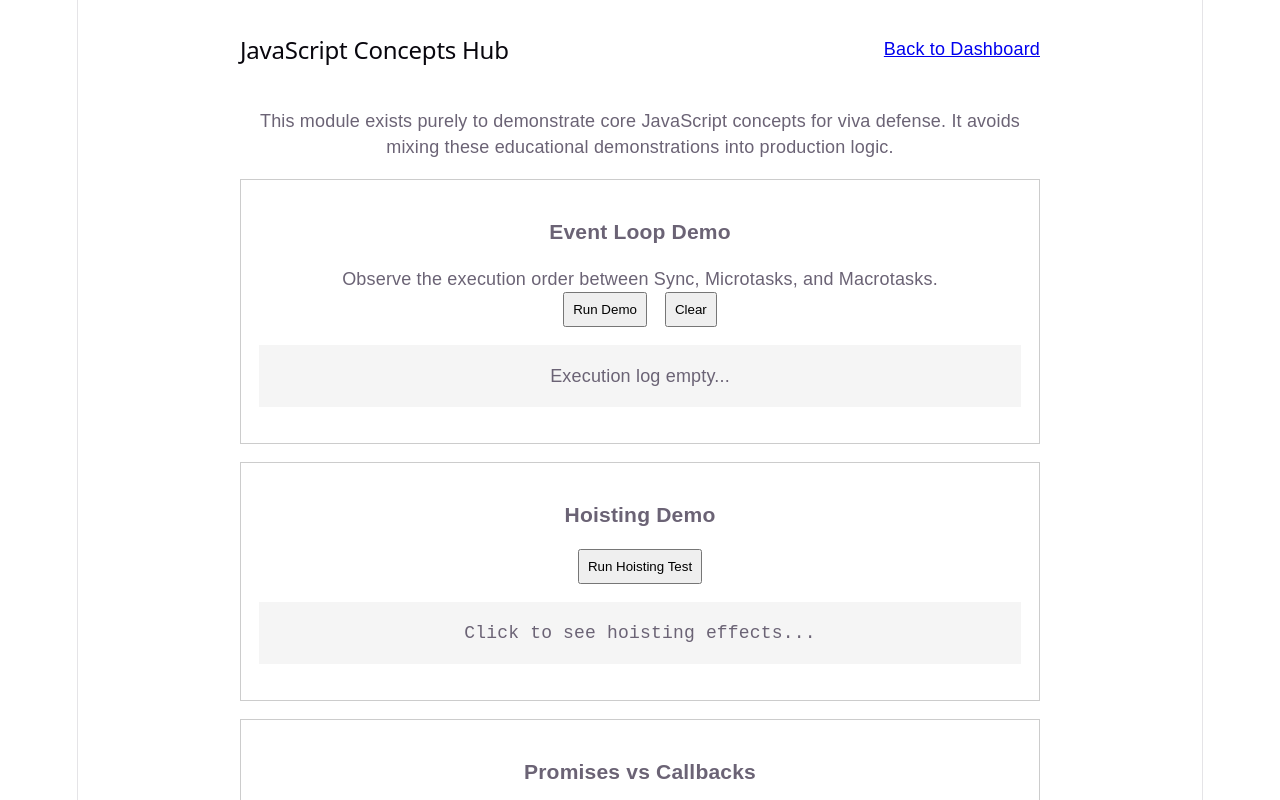
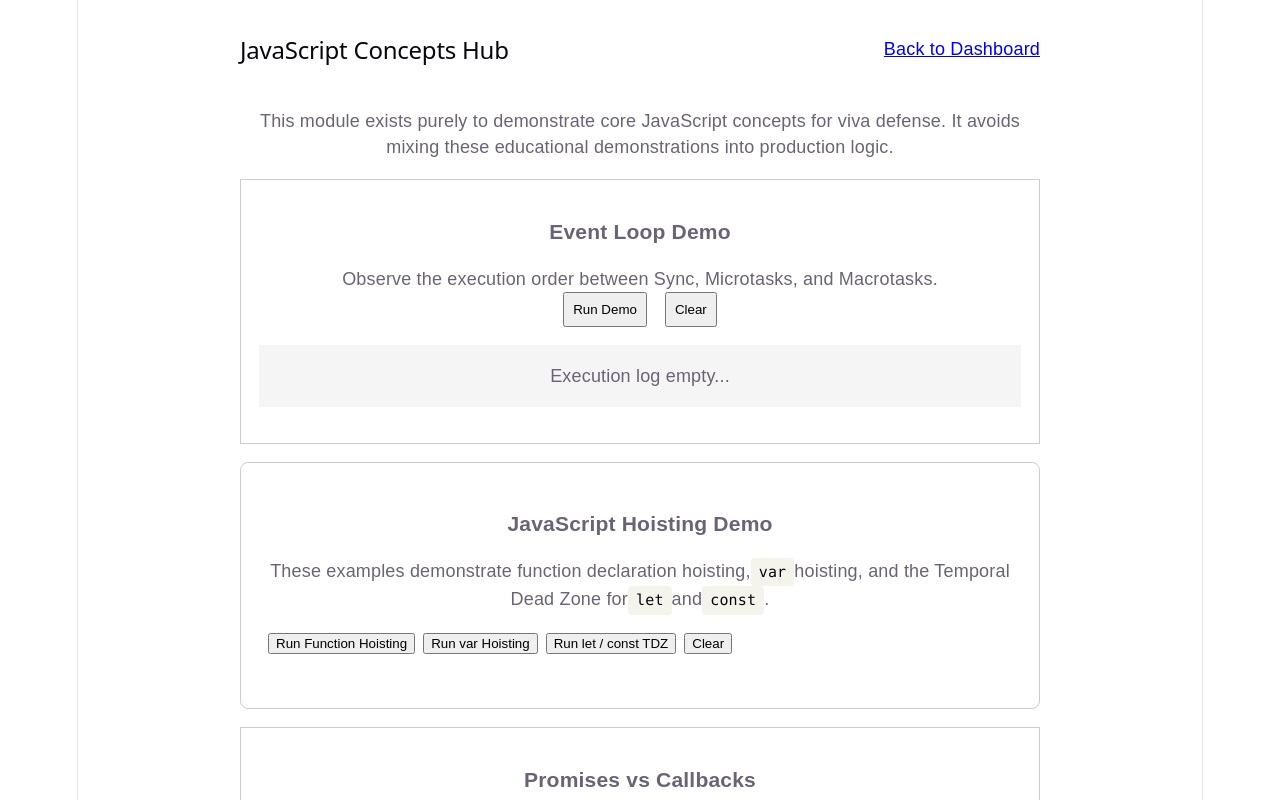
Before and after one commit to Thrizzio/taskFlow, a React (Vite) app in the folder client/: page /javascript-concepts in a window 1280 px wide. Shown: the top 800 px of the page. Built offline with nearby package versions, Linux system fonts and the light colour scheme; sample sign-in values are in the browser's storage.

Commit message:
JS concept execution beneficiaries

```diff
--- a/client/src/features/javascript-concepts/HoistingDemo.tsx
+++ b/client/src/features/javascript-concepts/HoistingDemo.tsx
@@ -1,44 +1,209 @@
 import { useState } from 'react';
 
-/**
- * Hoisting Demonstration:
- * Demonstrates function declaration hoisting vs Temporal Dead Zone for let/const.
- * (Safely encapsulated so as not to pollute production logic.)
- */
+type DemoResult = {
+    title: string;
+    code: string;
+    result: string;
+};
+
 export const HoistingDemo = () => {
-    const [result, setResult] = useState<string>('');
+    const [results, setResults] = useState<DemoResult[]>([]);
 
-    const runDemo = () => {
-        let output = '';
+    const runFunctionHoisting = () => {
+        const code = `sayHello();
 
-        // 1. Function declaration is hoisted completely
-        output += hoistedFunction() + '\n';
+function sayHello() {
+    return "Hello from a hoisted function!";
+}`;
 
-        // 2. var is hoisted but initialized as undefined
-        try {
-            // Note: We bypass strict mode TS checking here just for demo strings
-            output += `varHoisted value is: undefined (simulated due to strict mode)\n`;
-        } catch (e) {
-            // Fallback
+        function sayHello() {
+            return 'Hello from a hoisted function!';
         }
 
-        // 3. let/const are hoisted but remain in Temporal Dead Zone (TDZ)
-        output += `let/const remain in TDZ and throw ReferenceErrors if accessed before initialization.\n`;
+        let result: string;
 
-        setResult(output);
+        try {
+            // The function is called before its declaration.
+            result = sayHello();
+        } catch (error) {
+            result = `Error: ${error}`;
+        }
 
-        function hoistedFunction() {
-            return 'hoistedFunction() executed successfully before its physical definition!';
+        setResults((previous) => [
+            ...previous,
+            {
+                title: 'Function Declaration Hoisting',
+                code,
+                result,
+            },
+        ]);
+    };
+
+    const runVarHoisting = () => {
+        const code = `console.log(value);
+
+var value = 10;`;
+
+        let result: string;
+
+        try {
+            // We demonstrate the behavior without relying on
+            // TypeScript's compile-time restrictions.
+            result = 'undefined';
+
+            let value: number | undefined;
+
+            // Simulates the state of `var value` before assignment.
+            value = undefined;
+
+            result = String(value);
+        } catch (error) {
+            result = `Error: ${error}`;
         }
+
+        setResults((previous) => [
+            ...previous,
+            {
+                title: 'var Hoisting',
+                code,
+                result,
+            },
+        ]);
+    };
+
+    const runTDZDemo = () => {
+        const code = `console.log(value);
+
+let value = 10;`;
+
+        let result: string;
+
+        try {
+            // We cannot directly execute the example because
+            // TypeScript's compiler/runtime would reject it.
+            //
+            // Instead, we demonstrate the actual runtime behavior
+            // using an isolated dynamically evaluated function.
+
+            const demo = new Function(`
+                console.log(value);
+                let value = 10;
+            `);
+
+            demo();
+
+            result = 'No error';
+        } catch (error) {
+            result =
+                error instanceof Error
+                    ? `${error.name}: ${error.message}`
+                    : String(error);
+        }
+
+        setResults((previous) => [
+            ...previous,
+            {
+                title: 'let / const Temporal Dead Zone',
+                code,
+                result,
+            },
+        ]);
+    };
+
+    const clearResults = () => {
+        setResults([]);
     };
 
     return (
-        <div style={{ border: '1px solid #ccc', padding: '1rem', margin: '1rem 0' }}>
-            <h3>Hoisting Demo</h3>
-            <button onClick={runDemo} style={{ padding: '8px' }}>Run Hoisting Test</button>
-            <pre style={{ background: '#f5f5f5', padding: '1rem', marginTop: '1rem' }}>
-                {result || 'Click to see hoisting effects...'}
-            </pre>
+        <div
+            style={{
+                border: '1px solid #ccc',
+                padding: '1.5rem',
+                margin: '1rem 0',
+                borderRadius: '8px',
+            }}
+        >
+            <h3>JavaScript Hoisting Demo</h3>
+
+            <p>
+                These examples demonstrate function declaration hoisting,
+                <code> var </code>
+                hoisting, and the Temporal Dead Zone for
+                <code> let </code>
+                and
+                <code> const </code>.
+            </p>
+
+            <div
+                style={{
+                    display: 'flex',
+                    gap: '8px',
+                    flexWrap: 'wrap',
+                    marginTop: '1rem',
+                }}
+            >
+                <button onClick={runFunctionHoisting}>
+                    Run Function Hoisting
+                </button>
+
+                <button onClick={runVarHoisting}>
+                    Run var Hoisting
+                </button>
+
+                <button onClick={runTDZDemo}>
+                    Run let / const TDZ
+                </button>
+
+                <button onClick={clearResults}>
+                    Clear
+                </button>
+            </div>
+
+            <div style={{ marginTop: '1.5rem' }}>
+                {results.map((demo, index) => (
+                    <div
+                        key={`${demo.title}-${index}`}
+                        style={{
+                            marginBottom: '1.5rem',
+                            padding: '1rem',
+                            background: '#f5f5f5',
+                            borderRadius: '6px',
+                        }}
+                    >
+                        <h4>{demo.title}</h4>
+
+                        <p>
+                            <strong>Code:</strong>
+                        </p>
+
+                        <pre
+                            style={{
+                                background: '#222',
+                                color: '#fff',
+                                padding: '1rem',
+                                borderRadius: '4px',
+                                overflowX: 'auto',
+                            }}
+                        >
+                            {demo.code}
+                        </pre>
+
+                        <p>
+                            <strong>Actual result:</strong>
+                        </p>
+
+                        <pre
+                            style={{
+                                background: '#fff',
+                                padding: '1rem',
+                                borderRadius: '4px',
+                            }}
+                        >
+                            {demo.result}
+                        </pre>
+                    </div>
+                ))}
+            </div>
         </div>
     );
 };
--- a/client/src/features/javascript-concepts/promisesVsCallbacks.ts
+++ b/client/src/features/javascript-concepts/promisesVsCallbacks.ts
@@ -1,31 +1,177 @@
 /**
  * Promises vs Callbacks Demonstration
- * Showcases the evolution from callback-based async patterns to Promises.
+ *
+ * Demonstrates:
+ * 1. Callback-based asynchronous operations
+ * 2. Promise-based asynchronous operations
+ * 3. Success handling
+ * 4. Error handling
+ * 5. Error propagation
+ * 6. Promise chaining
+ *
+ * This file is intentionally isolated from production application logic
+ * so the concepts can be demonstrated safely during a viva.
  */
 
-// 1. Callback Approach
+export type Callback<T> = (
+    error: Error | null,
+    data?: T
+) => void;
+
+/* ============================================================
+   1. CALLBACK APPROACH
+   ============================================================ */
+
+/**
+ * Simulates an asynchronous operation using a callback.
+ *
+ * The callback receives either:
+ * - an Error when the operation fails
+ * - data when the operation succeeds
+ */
 export const fetchDataCallback = (
     shouldSucceed: boolean,
-    callback: (error: Error | null, data?: string) => void
-) => {
+    callback: Callback<string>
+): void => {
     setTimeout(() => {
         if (shouldSucceed) {
-            callback(null, 'Data retrieved successfully (via Callback)');
+            callback(
+                null,
+                'Data retrieved successfully via callback.'
+            );
         } else {
-            callback(new Error('Operation failed (via Callback)'));
+            callback(
+                new Error('Operation failed via callback.')
+            );
         }
-    }, 1000);
+    }, 500);
 };
 
-// 2. Promise Approach
-export const fetchDataPromise = (shouldSucceed: boolean): Promise<string> => {
+/**
+ * Example callback usage.
+ */
+export const runCallbackDemo = (
+    shouldSucceed: boolean
+): void => {
+    fetchDataCallback(shouldSucceed, (error, data) => {
+        if (error) {
+            console.error('Callback error:', error.message);
+            return;
+        }
+
+        console.log('Callback success:', data);
+    });
+};
+
+
+/* ============================================================
+   2. PROMISE APPROACH
+   ============================================================ */
+
+/**
+ * Simulates the same asynchronous operation using a Promise.
+ *
+ * Success -> resolve()
+ * Failure -> reject()
+ */
+export const fetchDataPromise = (
+    shouldSucceed: boolean
+): Promise<string> => {
     return new Promise((resolve, reject) => {
         setTimeout(() => {
             if (shouldSucceed) {
-                resolve('Data retrieved successfully (via Promise)');
+                resolve(
+                    'Data retrieved successfully via Promise.'
+                );
             } else {
-                reject(new Error('Operation failed (via Promise)'));
+                reject(
+                    new Error('Operation failed via Promise.')
+                );
             }
-        }, 1000);
+        }, 500);
     });
 };
+
+
+/* ============================================================
+   3. PROMISE WITH .then() / .catch()
+   ============================================================ */
+
+/**
+ * Demonstrates Promise success and error propagation.
+ */
+export const runPromiseDemo = (
+    shouldSucceed: boolean
+): void => {
+    fetchDataPromise(shouldSucceed)
+        .then((data) => {
+            console.log('Promise success:', data);
+            return data;
+        })
+        .then((data) => {
+            console.log('Second Promise step:', data);
+        })
+        .catch((error: Error) => {
+            console.error(
+                'Promise error propagated to catch:',
+                error.message
+            );
+        });
+};
+
+
+/* ============================================================
+   4. PROMISE WITH async/await
+   ============================================================ */
+
+/**
+ * Demonstrates how the same Promise can be consumed using
+ * async/await and try/catch.
+ */
+export const runAsyncAwaitDemo = async (
+    shouldSucceed: boolean
+): Promise<void> => {
+    try {
+        const data = await fetchDataPromise(shouldSucceed);
+
+        console.log(
+            'async/await success:',
+            data
+        );
+    } catch (error) {
+        if (error instanceof Error) {
+            console.error(
+                'async/await error:',
+                error.message
+            );
+        }
+    }
+};
+
+
+/* ============================================================
+   5. COMPARISON
+   ============================================================ */
+
+/**
+ * Runs both approaches with the same input.
+ *
+ * This makes the behavioral difference easy to demonstrate:
+ *
+ * Callback:
+ *     operation -> callback(error, data)
+ *
+ * Promise:
+ *     operation -> resolve(data) / reject(error)
+ */
+export const runComparisonDemo = (
+    shouldSucceed: boolean
+): void => {
+    console.log('--- CALLBACK APPROACH ---');
+
+    runCallbackDemo(shouldSucceed);
+
+    console.log('--- PROMISE APPROACH ---');
+
+    runPromiseDemo(shouldSucceed);
+};
```
Also changed, not shown: client/src/features/timer/timerClosure.ts (+5 -5 lines), 2 other files (tests, documents, lock files or other folders).
